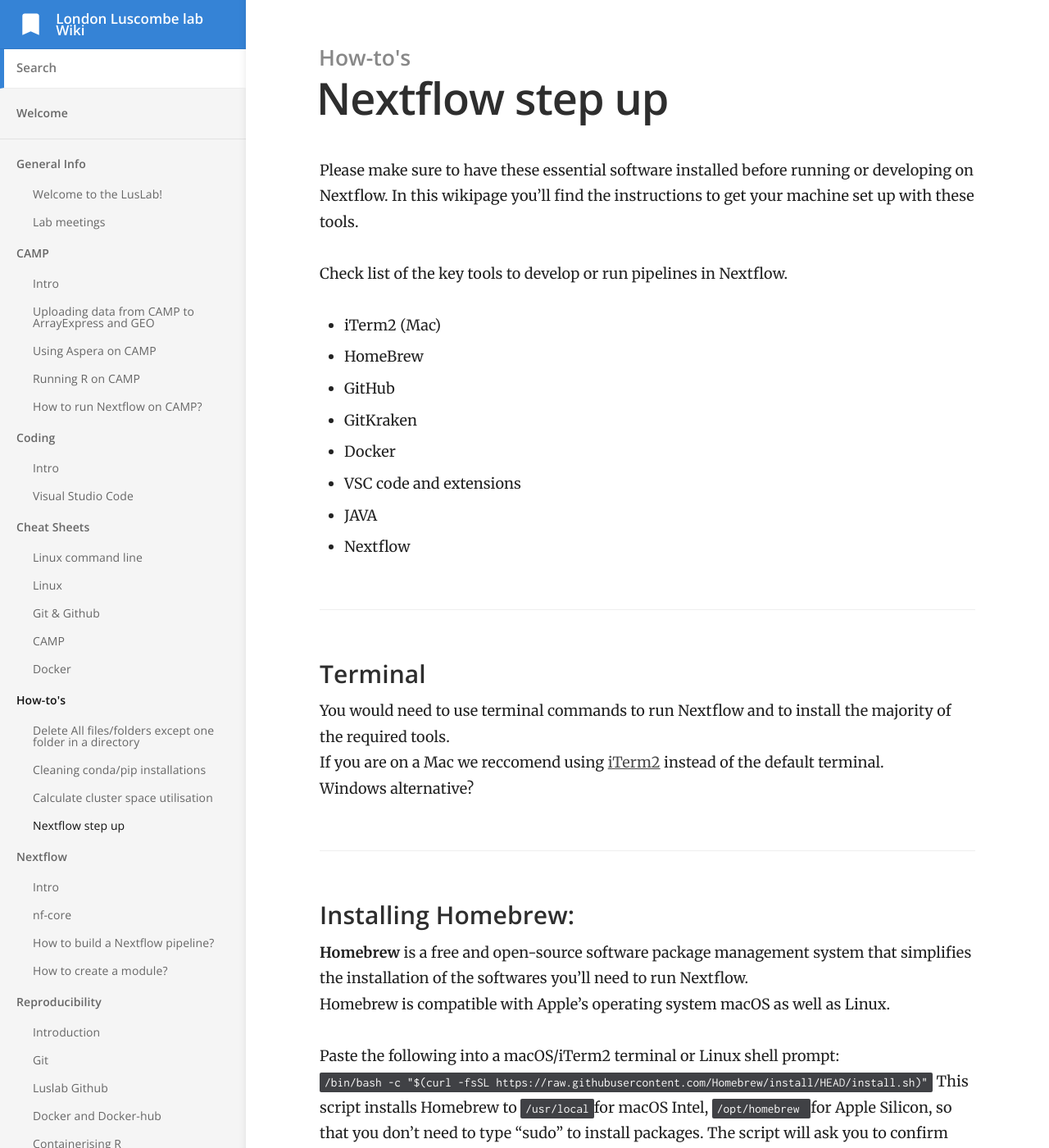
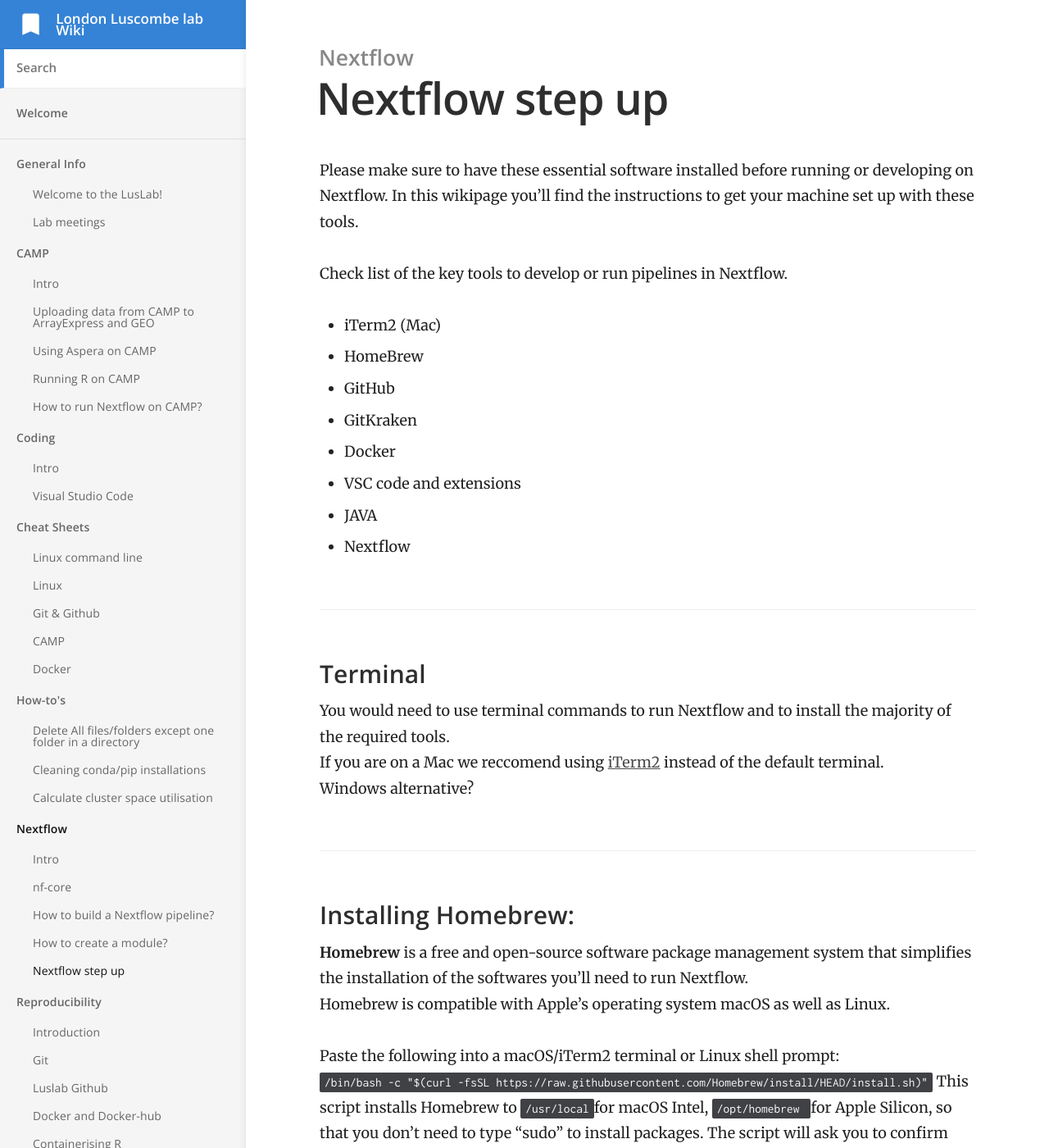
Before and after one commit to luslab/luslab.github.io, a Jekyll site: the page built from _docs/nextflow/nextflow-set-up.md, in a window 1280 px wide and 1400 px high. Shown: the whole window at 82% size. Built offline with Jekyll 4.4.1, drawn with Linux system fonts in a browser that asks for light colours.

Commit message:
Update nextflow-set-up.md

```diff
--- a/_docs/nextflow/nextflow-set-up.md
+++ b/_docs/nextflow/nextflow-set-up.md
@@ -1,6 +1,6 @@
 ---
 title: Nextflow step up
-category: How-to's
+category: Nextflow
 order: 5
 ---
 
```
